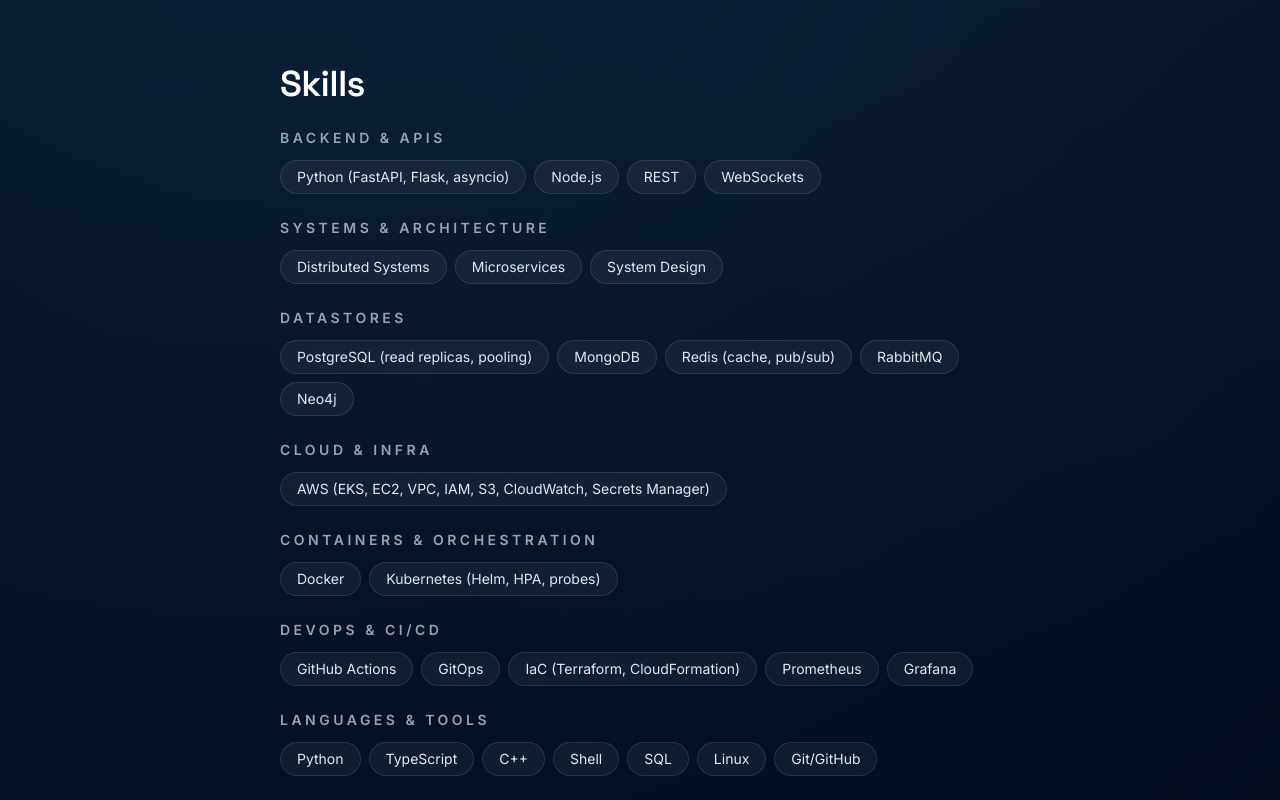
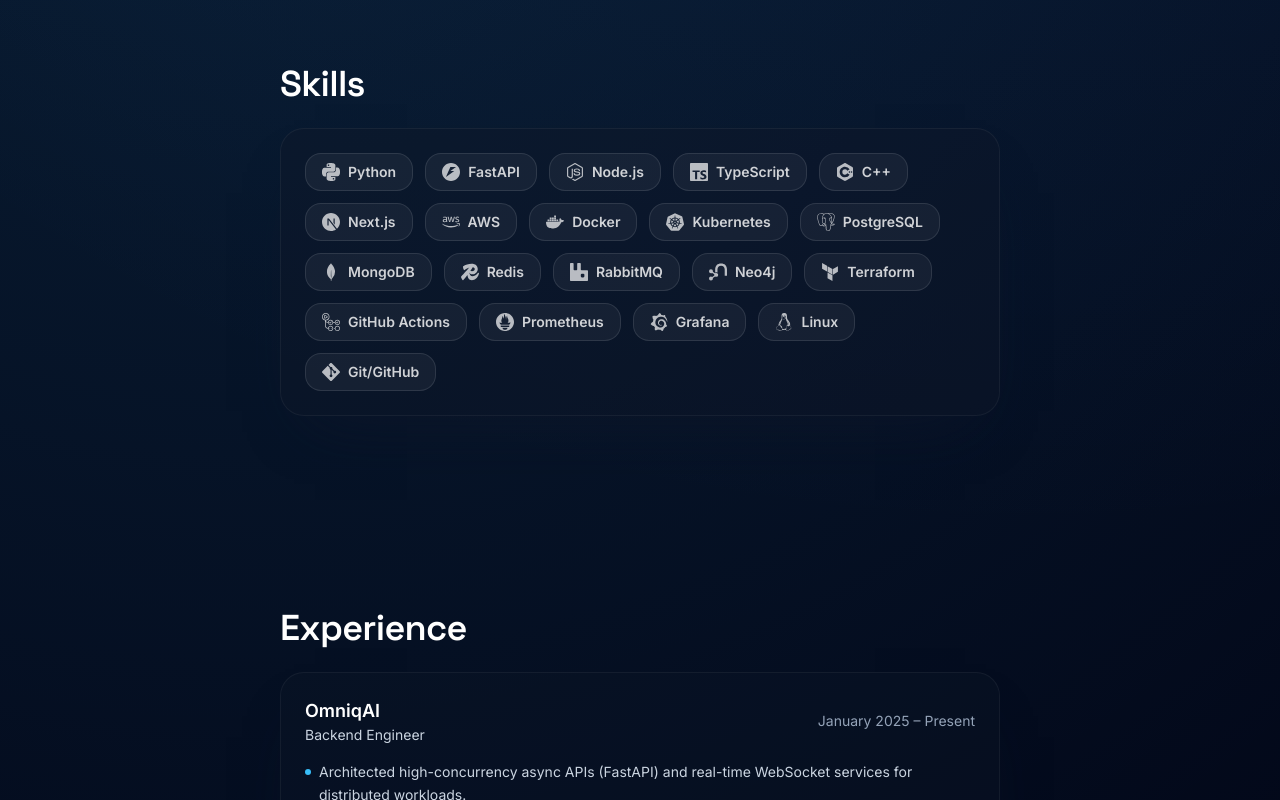
Before and after one commit to Sohail-9/my-portfolio, a Next.js app: page / in a window 1280 px wide. Shown: the part 1300-2100 px from the top of the page. Built offline with nearby package versions, Linux system fonts and the light colour scheme.

Commit message:
feat: redesign portfolio with Next.js, glass UI, and animated skill interactions

```diff
--- a/components/footer.tsx
+++ b/components/footer.tsx
@@ -1,11 +1,12 @@
 import Image from "next/image";
-import { LuGithub, LuLinkedin, LuMail, LuX } from "react-icons/lu";
+import { LuGithub, LuLinkedin, LuMail, LuTwitter, LuX } from "react-icons/lu";
 import { footer } from "@/lib/content";
 import { links } from "@/lib/links";
 
 const items = [
   { label: "LinkedIn", href: links.linkedin, icon: LuLinkedin },
   { label: "GitHub", href: links.github, icon: LuGithub },
+  { label: "Twitter", href: links.twitter, icon: LuTwitter },
   { label: "Contact", href: `mailto:${links.email}`, icon: LuMail }
 ];
 
--- a/components/skills.tsx
+++ b/components/skills.tsx
@@ -1,33 +1,142 @@
 "use client";
 
-import { motion } from "framer-motion";
+import { useRef } from "react";
+import type { KeyboardEvent } from "react";
+import { motion, useAnimation, useReducedMotion } from "framer-motion";
+import type { IconType } from "react-icons";
+import {
+  SiAmazonwebservices,
+  SiCplusplus,
+  SiDocker,
+  SiFastapi,
+  SiGit,
+  SiGithubactions,
+  SiGrafana,
+  SiKubernetes,
+  SiLinux,
+  SiMongodb,
+  SiNeo4J,
+  SiNextdotjs,
+  SiNodedotjs,
+  SiPostgresql,
+  SiPrometheus,
+  SiPython,
+  SiRabbitmq,
+  SiRedis,
+  SiTerraform,
+  SiTypescript
+} from "react-icons/si";
+import { LuServer } from "react-icons/lu";
 import { skills } from "@/lib/content";
-import { childVariants, pillHover } from "@/lib/animations";
+import { childVariants } from "@/lib/animations";
 import { Section } from "./section";
+
+const iconMap: Record<string, IconType> = {
+  python: SiPython,
+  fastapi: SiFastapi,
+  node: SiNodedotjs,
+  typescript: SiTypescript,
+  cpp: SiCplusplus,
+  nextjs: SiNextdotjs,
+  aws: SiAmazonwebservices,
+  docker: SiDocker,
+  kubernetes: SiKubernetes,
+  postgres: SiPostgresql,
+  mongo: SiMongodb,
+  redis: SiRedis,
+  rabbitmq: SiRabbitmq,
+  neo4j: SiNeo4J,
+  terraform: SiTerraform,
+  githubactions: SiGithubactions,
+  prometheus: SiPrometheus,
+  grafana: SiGrafana,
+  linux: SiLinux,
+  git: SiGit
+};
+
+function SkillPill({ skill }: { skill: (typeof skills)[number] }) {
+  const Icon = iconMap[skill.key] ?? LuServer;
+  const prefersReducedMotion = useReducedMotion();
+  const controls = useAnimation();
+  const spinning = useRef(false);
+
+  const triggerSpin = () => {
+    if (spinning.current) {
+      return;
+    }
+    spinning.current = true;
+    if (prefersReducedMotion) {
+      controls
+        .start({
+          scale: 1.08,
+          transition: { duration: 0.2, ease: "easeOut" }
+        })
+        .then(() =>
+          controls.start({
+            scale: 1,
+            transition: { duration: 0.2, ease: "easeIn" }
+          })
+        )
+        .finally(() => {
+          spinning.current = false;
+        });
+      return;
+    }
+    controls
+      .start({
+        rotate: 360,
+        transition: { duration: 0.4, ease: "easeOut" }
+      })
+      .finally(() => {
+        controls.set({ rotate: 0 });
+        spinning.current = false;
+      });
+  };
+
+  const handleKeyDown = (event: KeyboardEvent<HTMLButtonElement>) => {
+    if (event.key === "Enter" || event.key === " ") {
+      event.preventDefault();
+      triggerSpin();
+    }
+  };
+
+  return (
+    <motion.button
+      type="button"
+      className="group inline-flex items-center gap-2 rounded-2xl border border-white/10 bg-white/5 px-4 py-2 text-sm font-semibold text-white/80 shadow-card transition focus-visible:outline focus-visible:outline-2 focus-visible:outline-offset-4 focus-visible:outline-accent"
+      whileHover={{
+        backgroundColor: "rgba(15,23,42,0.65)",
+        borderColor: "rgba(56,189,248,0.6)",
+        boxShadow: "0 0 35px rgba(56,189,248,0.25)",
+        y: -2
+      }}
+      whileTap={{ scale: 0.98 }}
+      onHoverStart={triggerSpin}
+      onKeyDown={handleKeyDown}
+    >
+      <motion.span
+        aria-hidden
+        animate={prefersReducedMotion ? undefined : controls}
+        className="text-lg text-white/70 transition-colors group-hover:text-white"
+      >
+        <Icon />
+      </motion.span>
+      <span className="transition-colors group-hover:text-white">{skill.label}</span>
+    </motion.button>
+  );
+}
 
 export function Skills() {
   return (
     <Section id="skills" title="Skills">
-      <div className="space-y-6">
-        {skills.map((group) => (
-          <motion.div key={group.category} className="space-y-3" variants={childVariants}>
-            <p className="text-sm font-semibold uppercase tracking-[0.25em] text-slate-400">
-              {group.category}
-            </p>
-            <div className="flex flex-wrap gap-2">
-              {group.items.map((item) => (
-                <motion.span
-                  key={item}
-                  {...pillHover}
-                  className="rounded-full border border-white/10 bg-white/5 px-4 py-1.5 text-sm text-slate-200 shadow-card transition"
-                >
-                  {item}
-                </motion.span>
-              ))}
-            </div>
-          </motion.div>
+      <motion.div
+        className="flex flex-wrap gap-3 rounded-3xl border border-white/5 bg-slate-900/40 p-6 shadow-card"
+        variants={childVariants}
+      >
+        {skills.map((skill) => (
+          <SkillPill key={skill.key} skill={skill} />
         ))}
-      </div>
+      </motion.div>
     </Section>
   );
 }
--- a/lib/content.ts
+++ b/lib/content.ts
@@ -1,15 +1,15 @@
 import { links } from "./links";
-
-export type SkillGroup = {
-  category: string;
-  items: string[];
-};
 
 export type ExperienceEntry = {
   company: string;
   role: string;
   timeframe: string;
   bullets: string[];
+};
+
+export type Skill = {
+  key: string;
+  label: string;
 };
 
 export type ProjectLink = {
@@ -44,41 +44,27 @@
   ctaText: "Contact me"
 };
 
-export const skills: SkillGroup[] = [
-  {
-    category: "Backend & APIs",
-    items: ["Python (FastAPI, Flask, asyncio)", "Node.js", "REST", "WebSockets"]
-  },
-  {
-    category: "Systems & Architecture",
-    items: ["Distributed Systems", "Microservices", "System Design"]
-  },
-  {
-    category: "Datastores",
-    items: [
-      "PostgreSQL (read replicas, pooling)",
-      "MongoDB",
-      "Redis (cache, pub/sub)",
-      "RabbitMQ",
-      "Neo4j"
-    ]
-  },
-  {
-    category: "Cloud & Infra",
-    items: ["AWS (EKS, EC2, VPC, IAM, S3, CloudWatch, Secrets Manager)"]
-  },
-  {
-    category: "Containers & Orchestration",
-    items: ["Docker", "Kubernetes (Helm, HPA, probes)"]
-  },
-  {
-    category: "DevOps & CI/CD",
-    items: ["GitHub Actions", "GitOps", "IaC (Terraform, CloudFormation)", "Prometheus", "Grafana"]
-  },
-  {
-    category: "Languages & Tools",
-    items: ["Python", "TypeScript", "C++", "Shell", "SQL", "Linux", "Git/GitHub"]
-  }
+export const skills: Skill[] = [
+  { key: "python", label: "Python" },
+  { key: "fastapi", label: "FastAPI" },
+  { key: "node", label: "Node.js" },
+  { key: "typescript", label: "TypeScript" },
+  { key: "cpp", label: "C++" },
+  { key: "nextjs", label: "Next.js" },
+  { key: "aws", label: "AWS" },
+  { key: "docker", label: "Docker" },
+  { key: "kubernetes", label: "Kubernetes" },
+  { key: "postgres", label: "PostgreSQL" },
+  { key: "mongo", label: "MongoDB" },
+  { key: "redis", label: "Redis" },
+  { key: "rabbitmq", label: "RabbitMQ" },
+  { key: "neo4j", label: "Neo4j" },
+  { key: "terraform", label: "Terraform" },
+  { key: "githubactions", label: "GitHub Actions" },
+  { key: "prometheus", label: "Prometheus" },
+  { key: "grafana", label: "Grafana" },
+  { key: "linux", label: "Linux" },
+  { key: "git", label: "Git/GitHub" }
 ];
 
 export const experience: ExperienceEntry[] = [
--- a/lib/links.ts
+++ b/lib/links.ts
@@ -6,5 +6,6 @@
   phone: "+91 9642639515",
   tracefoxDemo: "https://youtu.be/tracefox-demo",
   tracefoxRepo: "https://github.com/Sohail-9/tracefox-ai",
-  callUrl: ""
+  callUrl: "",
+  twitter: "https://x.com/Suhail_S9"
 };
```
